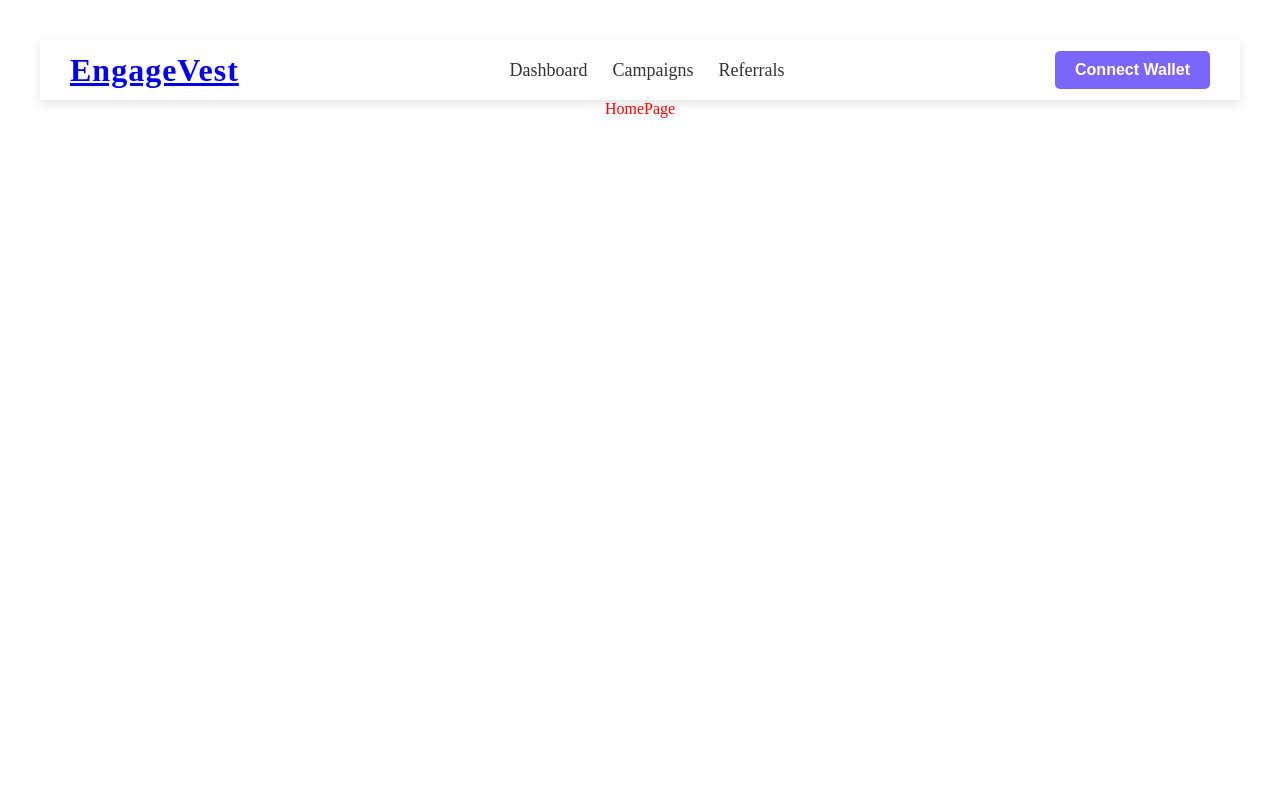
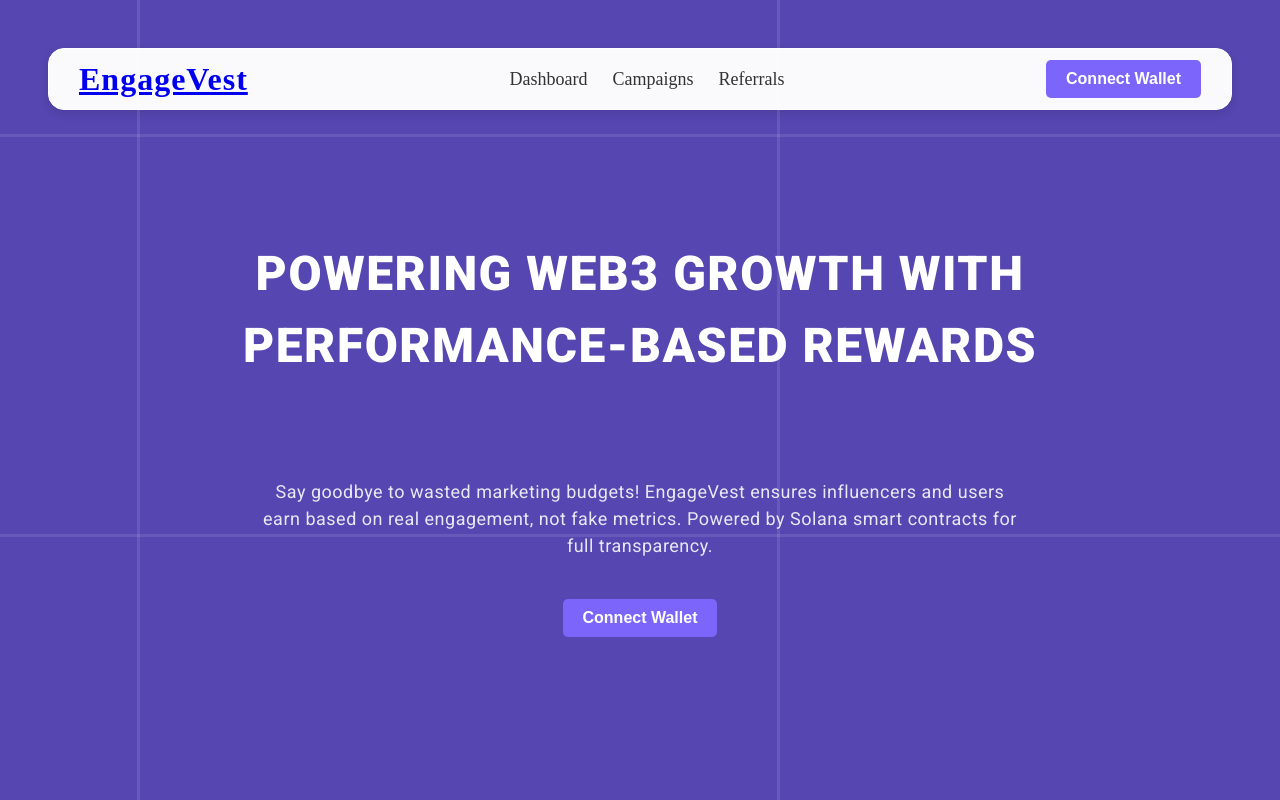
Before and after one commit to olamilekan5162/EngageVest, a React (Vite) app in the folder engageVest-frontend/: page / in a window 1280 px wide. Built offline with nearby package versions, Linux system fonts and the light colour scheme.

Commit message:
Add the first hero section of homepage

```diff
--- a/engageVest-frontend/src/Components/NavBar/NavBar.module.css
+++ b/engageVest-frontend/src/Components/NavBar/NavBar.module.css
@@ -1,21 +1,23 @@
 .navbar {
-  /* width: 100%; */
   height: 60px;
-  background-color: #ffffff;
+  background-color: #fffffff8;
+  border: 1px solid #fff;
+  border-radius: 1rem;
   display: flex;
   justify-content: space-between;
   align-items: center;
   padding: 0 30px;
   box-shadow: 0 4px 10px rgba(0, 0, 0, 0.1);
+  margin: 1rem;
 }
 
 .navbar_logo {
   font-size: 2rem;
   font-weight: 700;
   color: var(--alternate-color);
-  text-decoration: none;
   letter-spacing: 1px;
   cursor: pointer;
+  text-decoration: none;
 }
 
 .navbar_links {
--- a/engageVest-frontend/src/index.css
+++ b/engageVest-frontend/src/index.css
@@ -1,8 +1,51 @@
-@import url('https://fonts.googleapis.com/css2?family=Roboto:ital,wght@0,100..900;1,100..900&display=swap');
+@import url("https://fonts.googleapis.com/css2?family=Roboto:ital,wght@0,100..900;1,100..900&display=swap");
 
-:root{
-    --primary-color: #fff;
-    --secondary-color: #7c65fb;
-    --alternate-color: #5546b1;
-    --primary-font: 'Roboto', sans-serif
+:root {
+  --primary-color: #fff;
+  --secondary-color: #7c65fb;
+  --alternate-color: #5546b1;
+  --primary-font: "Roboto", sans-serif;
 }
+
+.homePageBg {
+  background-color: var(--alternate-color);
+  overflow: hidden;
+  position: relative;
+  margin: 0;
+  padding: 0;
+}
+
+.grid-overlay{
+  position: absolute;
+  top: 0;
+  left: 0;
+  width: 100vw;
+  height: 100vh;
+  background-image: repeating-linear-gradient(
+      0deg,
+      rgba(255, 255, 255, 0.1) 0px,
+      rgba(255, 255, 255, 0.1) 3px,
+      transparent 3px,
+      transparent 50vh
+    ),
+    repeating-linear-gradient(
+      90deg,
+      rgba(255, 255, 255, 0.1) 0px,
+      rgba(255, 255, 255, 0.1) 3px,
+      transparent 3px,
+      transparent 50vw
+    );
+    background-size: 100vw 100vh;
+  animation: generateGrid 8s linear infinite alternate;
+  z-index: -1;
+}
+
+
+@keyframes generateGrid {
+  0% {
+    background-position: 0px 0px, 0px 0px;
+  }
+  100% {
+    background-position: 200px 200px, 200px 200px;
+  }
+}
--- a/engageVest-frontend/src/routes/HomePage/HomePage.jsx
+++ b/engageVest-frontend/src/routes/HomePage/HomePage.jsx
@@ -1,10 +1,36 @@
-import React from 'react'
+import React, {useEffect} from 'react'
 import styles from './HomePage.module.css'
+import Button  from '../../components/Button/Button';
 
 const HomePage = () => {
+  useEffect (() => {
+    document.body.classList.add('homePageBg');
+
+    const gridOverlay = document.createElement('div');
+    gridOverlay.classList.add('grid-overlay');
+    document.body.appendChild(gridOverlay)
+
+     return () => {
+       document.body.classList.remove('homePageBg');
+       document.body.removeChild(gridOverlay)
+     };
+  }, []);
+
+
   return (
-    <div>HomePage</div>
-  )
+    <section className={styles.homePage_container}>
+      <div className={styles.wrapper}>
+        <h1>Powering Web3 Growth with Performance-Based Rewards</h1>
+        <p>
+          Say goodbye to wasted marketing budgets! EngageVest ensures
+          influencers and users earn based on real engagement, not fake metrics.
+          Powered by Solana smart contracts for full transparency.
+        </p>
+
+        <Button text="Connect Wallet" />
+      </div>
+    </section>
+  );
 }
 
 export default HomePage
--- a/engageVest-frontend/src/routes/HomePage/HomePage.module.css
+++ b/engageVest-frontend/src/routes/HomePage/HomePage.module.css
@@ -1,3 +1,38 @@
-div{
-    color: red;
+.homePage_container{
+    display: flex;
+    justify-content: center;
 }
+
+.homePage_container .wrapper{
+    width: 90%;
+    max-width: 1200px;
+    padding: 1rem 0;
+    text-align: center;
+}
+
+.homePage_container .wrapper h1{
+    text-transform: uppercase;
+    color: var(--primary-color);
+    font-family: var(--primary-font);
+    font-weight: 900;
+    font-size: 3rem;
+    line-height: 1.5;
+    letter-spacing: 1.5px;
+    padding: 2em 0;
+    margin: 0;
+}
+
+.homePage_container .wrapper p{
+    width: 70%;
+    margin: 0 auto;
+    color: rgba(255, 255, 255, 0.87);
+    font-family: var(--primary-font);
+    font-size: 1.125rem;
+    letter-spacing: .5px;
+    line-height: 1.5;
+    padding-bottom: 2.5rem;
+}
+
+.homePage_container .wrapper button{
+    margin: 0 auto;
+}
```
